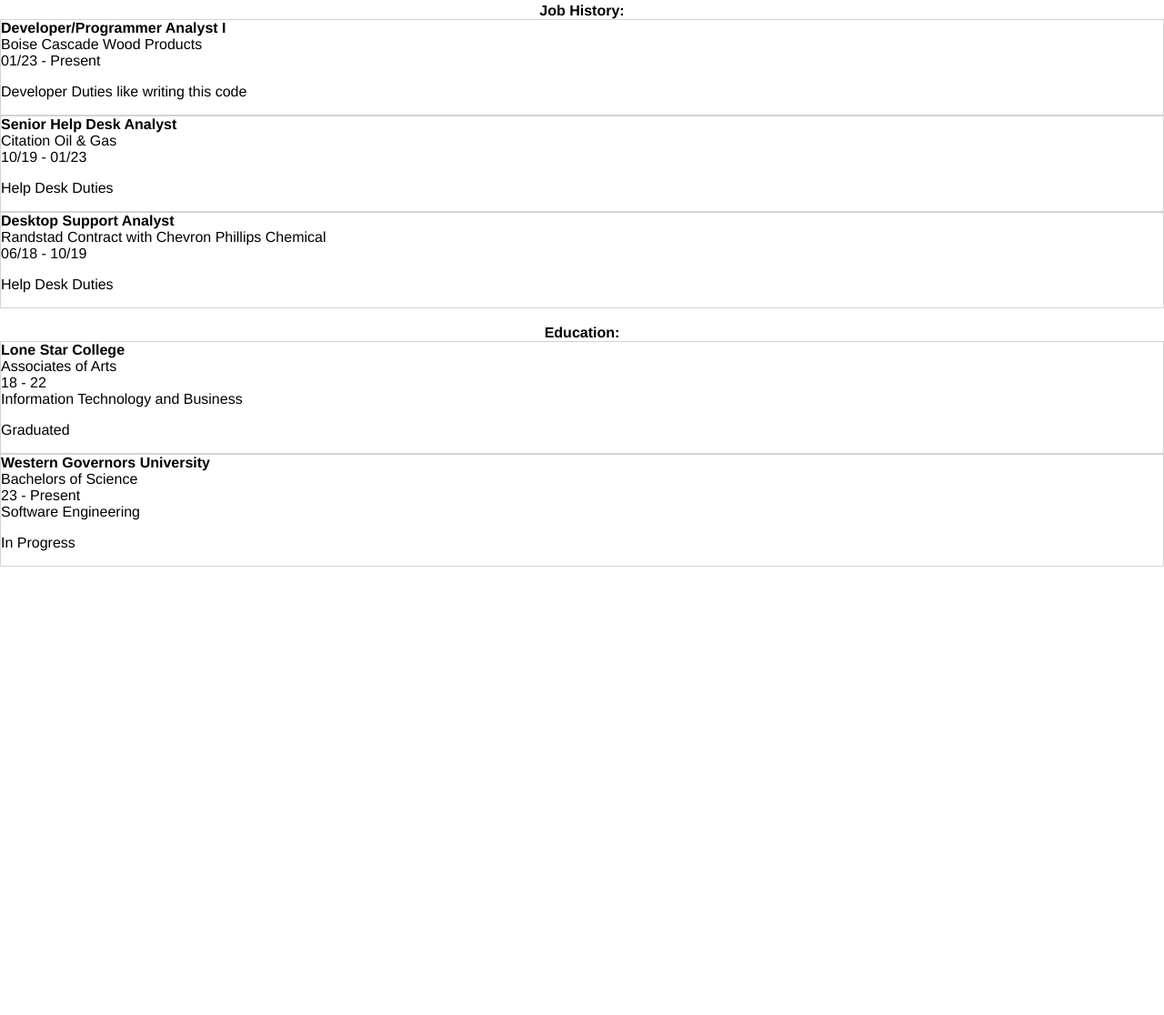
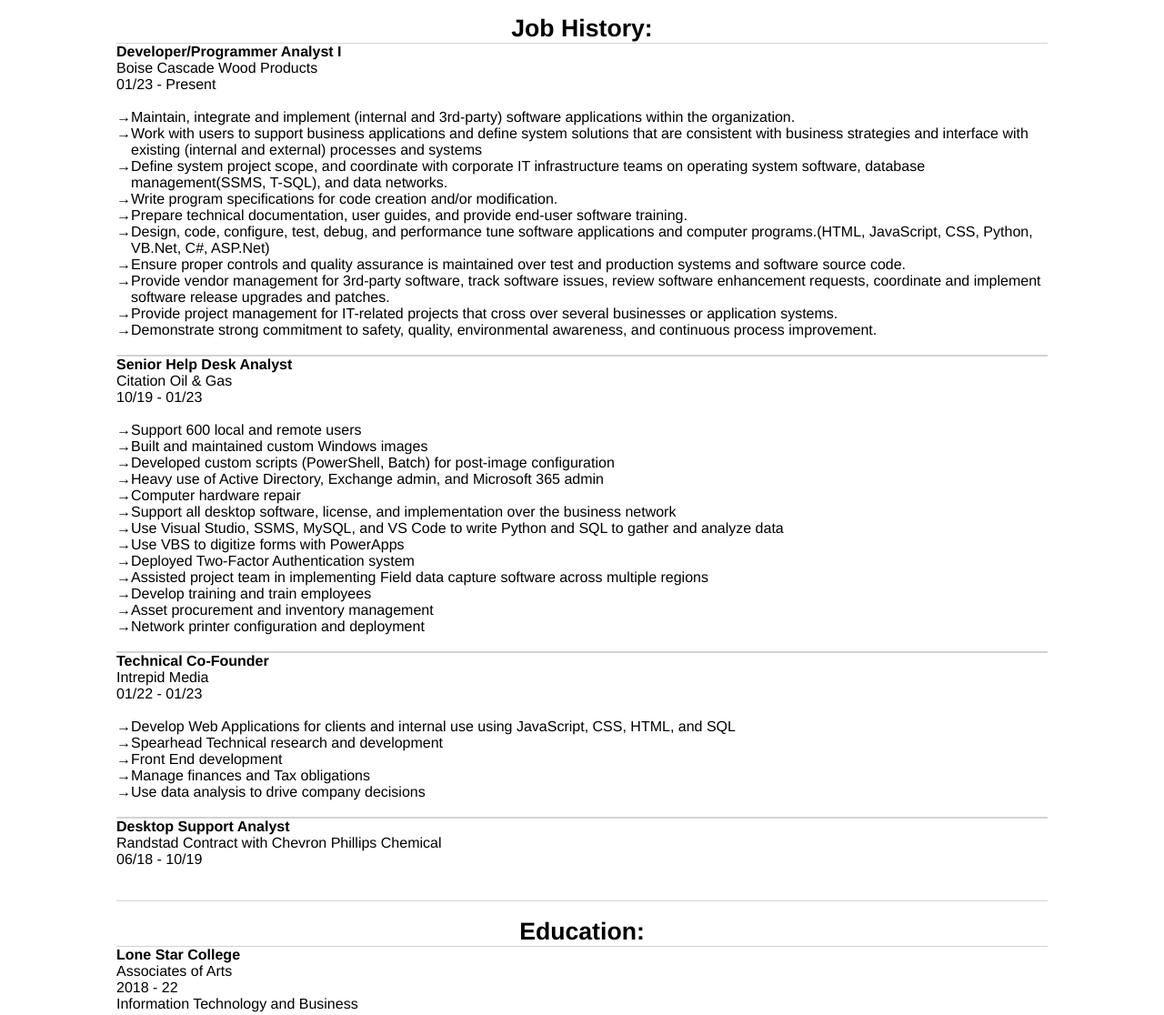
Before and after one commit to Orangemaster96/MyProfile, a plain HTML site: page resume.html in a window 1280 px wide. Shown: the part 405-1521 px from the top of the page at 91% size. Before the commit the page ends 1028 px from the top, so only its background shows below. Drawn offline with nearby package versions, Linux system fonts and the light colour scheme.

Commit message:
Add files via upload

```diff
--- a/education.json
+++ b/education.json
@@ -2,14 +2,14 @@
     {
         "university":"Lone Star College",
         "degree":"Associates of Arts",
-        "attended":"18 - 22",
+        "attended":"2018 - 22",
         "status":"Graduated",
         "focus":"Information Technology and Business"
     },
     {
         "university":"Western Governors University",
         "degree":"Bachelors of Science",
-        "attended":"23 - Present",
+        "attended":"2023 - Present",
         "status":"In Progress",
         "focus":"Software Engineering"
     }
--- a/jobhistory.json
+++ b/jobhistory.json
@@ -2,18 +2,52 @@
    "title":"Developer/Programmer Analyst I",
     "company":"Boise Cascade Wood Products",
     "dates":"01/23 - Present",
-    "description":"Developer Duties like writing this code"
+    "description":["Maintain, integrate and implement (internal and 3rd-party) software applications within the organization.",
+    "Work with users to support business applications and define system solutions that are consistent with business strategies and interface with existing (internal and external) processes and systems",
+    "Define system project scope, and coordinate with corporate IT infrastructure teams on operating system software, database management(SSMS, T-SQL), and data networks.",
+    "Write program specifications for code creation and/or modification.",
+    "Prepare technical documentation, user guides, and provide end-user software training.",
+    "Design, code, configure, test, debug, and performance tune software applications and computer programs.(HTML, JavaScript, CSS, Python, VB.Net, C#, ASP.Net)",
+    "Ensure proper controls and quality assurance is maintained over test and production systems and software source code.",
+    "Provide vendor management for 3rd-party software, track software issues, review software enhancement requests, coordinate and implement software release upgrades and patches.",
+    "Provide project management for IT-related projects that cross over several businesses or application systems.",
+    "Demonstrate strong commitment to safety, quality, environmental awareness, and continuous process improvement."
+]
 },
 {
     "title":"Senior Help Desk Analyst",
     "company":"Citation Oil & Gas",
     "dates":"10/19 - 01/23",
-    "description":"Help Desk Duties"
+    "description":["Support 600 local and remote users",
+    "Built and maintained custom Windows images",
+    "Developed custom scripts (PowerShell, Batch) for post-image configuration",
+    "Heavy use of Active Directory, Exchange admin, and Microsoft 365 admin",
+    "Computer hardware repair",
+    "Support all desktop software, license, and implementation over the business network",
+    "Use Visual Studio, SSMS, MySQL, and VS Code to write Python and SQL to gather and analyze data",
+    "Use VBS to digitize forms with PowerApps",
+    "Deployed Two-Factor Authentication system",
+    "Assisted project team in implementing Field data capture software across multiple regions",
+    "Develop training and train employees",
+    "Asset procurement and inventory management",
+    "Network printer configuration and deployment"
+]
+},
+{
+    "title":"Technical Co-Founder",
+    "company":"Intrepid Media",
+    "dates":"01/22 - 01/23",
+    "description":["Develop Web Applications for clients and internal use using JavaScript, CSS, HTML, and SQL",
+    "Spearhead Technical research and development",
+    "Front End development",
+    "Manage finances and Tax obligations",
+    "Use data analysis to drive company decisions"
+]
 },
 {
     "title":"Desktop Support Analyst",
     "company":"Randstad Contract with Chevron Phillips Chemical",
     "dates":"06/18 - 10/19",
-    "description":"Help Desk Duties"
+    "description":[]
 }
 ]
--- a/projects.json
+++ b/projects.json
@@ -1,73 +1,73 @@
 [
         {
             "project":"Intranet ASP.Net pages on IIS Server",
-            "skill":["ASP.Net", "HTML", "CSS", "VBS", "SQL", "JavaScript"],
-            "descriptoion":""
+            "skill":["ASP.Net", "HTML", "CSS", "VB.Net", "SQL", "JavaScript"],
+            "description":""
         },
         {
             "project":"ASP.Net Web Reports",
-            "skill":["ASP.Net", "HTML", "CSS", "VBS", "SQL", "JavaScript", "TeeChart Library"],
-            "descriptoion":""
+            "skill":["ASP.Net", "HTML", "CSS", "VB.Net", "SQL", "JavaScript", "TeeChart Library"],
+            "description":""
         },
         {
             "project":"ASP.Net Data Entry Pages",
-            "skill":["ASP.Net", "HTML", "CSS", "VBS", "SQL", "JavaScript"],
-            "descriptoion":""
+            "skill":["ASP.Net", "HTML", "CSS", "VB.Net", "SQL", "JavaScript"],
+            "description":""
         },
         {
             "project":"Interactive Angular Website",
             "skill":["HTML", "CSS", "Angular", "JavaScript", "HTTP Client", "API", "SVG"],
-            "descriptoion":"An interactive clickable world map SVG page that pulled country data from an external web API when selecting a country."
+            "description":"An interactive clickable world map SVG page that pulled country data from an external web API when selecting a country."
         },
         {
             "project":"Front End Portfolio Site (This Website)",
             "skill":["HTML", "CSS", "JSON", "JavaScript", "JQuery"],
-            "descriptoion":"Just a Front end Website I use to represent me and my work."
+            "description":"Just a Front end Website I use to represent me and my work."
         },
         {
             "project":"Industrial Controls Screens",
             "skill":["Inductive automation Ignition Vision", "Python", "Scripting"],
-            "descriptoion":""
+            "description":""
         },
         {
             "project":"Industrial Data Entry Screens",
             "skill":["Inductive automation Ignition Vision", "Python", "Scripting", "SQL"],
-            "descriptoion":""
+            "description":""
         },
         {
             "project":"Industrial Trends/Graph Screens",
             "skill":["Inductive automation Ignition Vision", "Python", "Scripting", "SQL"],
-            "descriptoion":""
+            "description":""
         },
         {
             "project":"Delivery Web/Mobile App",
             "skill":["Inductive automation Ignition Perspective", "Python", "Scripting", "SQL"],
-            "descriptoion":""
+            "description":"Using the Perspective module of Ignition, built a web/mobile app that manages deliveries for a company. Complete with: mapping, QR code scanning/generation, user profiles, delivery status' and CRUD SQL database connection/functions"
         },
         {
             "project":"Excel Macros",
             "skill":["VBA"],
-            "descriptoion":"Created many custom Excel Macros"
+            "description":"Created many custom Excel Macros"
         },
         {
             "project":"Wordpress Websites",
             "skill":["Elementor", "CSS"],
-            "descriptoion":"Created many basic front end websites for clients in Wordpress"
+            "description":"Created many basic front end websites for clients in Wordpress"
         },
         {
             "project":"Wix Websites",
             "skill":["JavaScript"],
-            "descriptoion":"Created many basic front end websites for clients in Wix"
+            "description":"Created many basic front end websites for clients in Wix"
         },
         {
             "project":"Wix Custom CRM",
             "skill":["Wix API", "JavaScript", "Wix DB"],
-            "descriptoion":"A website that had CRM functions including data entry and customer pipeline management all built using the Wix API, Wix database and JavaScript"
+            "description":"A website that had CRM functions including data entry and customer pipeline management all built using the Wix API, Wix database and JavaScript"
         },
         {
             "project":"Wix Custom Marketplace",
             "skill":["Wix API", "JavaScript", "Wix DB"],
-            "descriptoion":"A website that funtioned as a marketplace where website members could log-in and create listings others could see, it included custom payment processing and access for the website owner to approve listings"
+            "description":"A website that funtioned as a marketplace where website members could log-in and create listings others could see, it included custom payment processing and access for the website owner to approve listings"
         }
 
 ]
--- a/script.js
+++ b/script.js
@@ -37,7 +37,7 @@ function updateElement(element, incx, incy) {
 
 // keydown
 function keyDown(e, player) {
-  console.log(e)
+  //console.log(e)
   //var player = document.getElementById('mario')
   var speed = 10;
   //var speed = (e.ctrlKey ? 20 : 10)
@@ -72,7 +72,7 @@ function keyDown(e, player) {
 
 // keyup
 function keyUp(e, player){
-    console.log(e)
+    //console.log(e)
   // remove class to stop animation
   //var player = document.getElementById('mario')
   player.classList.remove('caminar')
@@ -91,7 +91,7 @@ $(document).ready(function(){
 async function getResume(){
     const file =  await fetch('./jobhistory.json')
     const data =  await file.json()
-    console.log(data)
+    //console.log(data)
 
     for( i in data){
         const titlevar = data[i].title
@@ -100,16 +100,25 @@ async function getResume(){
         const descriptionvar = data[i].description
         const para = document.createElement("div")
         para.setAttribute("class", "jobEntry")
-        para.innerHTML = "<div style='font-weight:800;'>"+titlevar+"</div>"+"<div>"+companyvar+"</div>"+"<div>"+datesvar+"</div>"+"<p>"+descriptionvar+"</p>"
+        para.innerHTML = "<div style='font-weight:800;'>"+titlevar+"</div>"+"<div>"+companyvar+"</div>"+"<div>"+datesvar+"</div><br><div id='desc"+i+"'></div><br>"
         var parent = document.getElementById("jobHistory")
         parent.appendChild(para)
-        console.log(i)
+        for(p in data[i].description){
+          const bullet = data[i].description[p]
+          const para2 = document.createElement("div")
+          para2.setAttribute("class", "bullet")
+          console.log(para2)
+          var parent2 = document.getElementById("desc"+i)
+          para2.innerHTML = "<div> &#8594; </div><div>"+bullet +"</div>"
+          parent2.appendChild(para2)
+        }
+        //console.log(i)
     }
 }
 async function getEduca(){
     const file =  await fetch('./education.json')
     const data =  await file.json()
-    console.log(data)
+    //console.log(data)
 
     for( i in data){
         const university = data[i].university
@@ -122,7 +131,7 @@ async function getEduca(){
         para.innerHTML = "<div style='font-weight:800;'>"+university+"</div>"+"<div>"+degree+"</div>"+"<div>"+attended+"</div>"+"<div>"+focus+"</div>"+"<p>"+status+"</p>"
         var parent = document.getElementById("education")
         parent.appendChild(para)
-        console.log(i)
+        //console.log(i)
     }
 }
 async function getSkills(){
@@ -156,19 +165,26 @@ async function getSkills(){
 async function getProjects(){
     const file =  await fetch('./projects.json')
     const data =  await file.json()
-    console.log(data)
+    //console.log(data)
 
     for( i in data){
-        const university = data[i].university
-        const degree = data[i].degree
-        const attended = data[i].attended
-        const status = data[i].status
-        const focus = data[i].focus
+        const project = data[i].project
+        const skill = data[i].skill
+        const description = data[i].description
+
         const para = document.createElement("div")
         para.setAttribute("class", "jobEntry")
-        para.innerHTML = "<div style='font-weight:800;'>"+university+"</div>"+"<div>"+degree+"</div>"+"<div>"+attended+"</div>"+"<div>"+focus+"</div>"+"<p>"+status+"</p>"
-        var parent = document.getElementById("education")
+        para.innerHTML = "<div style='font-weight:800;'>"+project+"</div>"+"<div>"+skill+"</div>"+"<p>"+description+"</p>"
+        var parent = document.getElementById("projects")
         parent.appendChild(para)
-        console.log(i)
+        //console.log(i)
     }
 }
+function projectbtn(){
+  var projectsection = document.getElementById("projectSection")
+  if(projectsection.hasAttribute("style")){
+      projectsection.removeAttribute("style")
+    }else{
+      projectsection.setAttribute("style", "display: None;")
+  }
+}
--- a/skills.json
+++ b/skills.json
@@ -1,7 +1,7 @@
 [
     {
         "category":"Development Languages and Technologies",
-        "skills":["JavaScript","HTML", "CSS", "Python", ".Net", "VBS", "C#", "Angular", "ASP.Net", "Wordpress", "Wix API"]
+        "skills":["JavaScript","HTML", "CSS", "Python", ".Net", "VB.Net", "C#", "Angular", "ASP.Net", "Wordpress", "Wix API"]
     },
     {
         "category":"Data Management Technologies and Languages",
@@ -9,7 +9,7 @@
     },
     {
         "category":"Industrial Automation/Control Systems Technology",
-        "skills":["Inductive Automation","SCADA", "Data Collection"]
+        "skills":["Ignition by Inductive Automation","SCADA", "Data Collection"]
     },
     {
         "category":"Certifications",
--- a/style.css
+++ b/style.css
@@ -2,29 +2,27 @@ html{
     font-family: helvetica;
     padding:0px;
     height:100%;
+    justify-items: center;
 }
 body{
     padding:0px;
     margin: 0px;
     height:100%;
+    align-items: center;
 }
 .mainpagepara{
     font-size: 12pt;
     display:flex;
-
     width:100%;
     justify-content: right;
     text-align: right;
-
 }
 .bannerTitle{
     font-family:'Courier New', Courier, monospace;
     display:flex;
     font-size: 40pt;
-
 }
 .menu{
-
     display:flex;
     width:100%;
     justify-content:right;
@@ -51,24 +49,23 @@ body{
     background-color: lightgrey;
 }
 .bannerBkImg{
-
     display:flex;
     flex-direction: column;
     justify-content:center;
-    width:50%;
+    width:45%;
     font-weight: 700;
 }
 .bkimg{
-
     display:flex;
     flex-direction: row;
     margin:3px;
     height: 60%;
+    justify-content: center;
 }
 .minipara{
     display:flex;
     flex-direction: column;
-    width:50%;
+    width:45%;
     justify-content:center;
 
 }
@@ -91,6 +88,9 @@ body{
     }
     .bannerTitle{
         font-size: 18pt;
+    }
+    .skills .jobEntry{
+        width:45% !important;
     }
 }
 
@@ -145,7 +145,6 @@ body{
   }
   .jump{
     animation:jumping .3s steps(2) ;
-
   }
   a{
     text-decoration: none;
@@ -155,8 +154,11 @@ body{
     flex-direction: column;
     border:solid;
     border-color: lightgray;
-    border-width: 1px;
-
+    border-width: 1px 0px 1px 0px;
+    width:80%;
+  }
+  .jobEntry:hover{
+    border-width: 2px 0px 2px 0px;
   }
   .skills{
     display:flex;
@@ -171,4 +173,25 @@ body{
   .subheading{
     font-weight: 800;
     text-align: center;
+    font-size: 20pt;
   }
+  #jobHistory, #education, #projects{
+    display:flex;
+    flex-direction: column;
+    align-items: center;
+  }
+  #projectbtncontainer{
+    display:flex;
+    justify-content: center;
+  }
+  #projectsbtn{
+    font-size: 12pt;
+    background-color:lightgrey;
+    width:fit-content;
+    padding:5px;
+    cursor:pointer;
+  }
+  .bullet{
+    display:flex;
+    flex-direction: row;
+  }
```
Also changed, not shown: index.html (+1 -1 lines), resume.html (+10 -1 lines).
